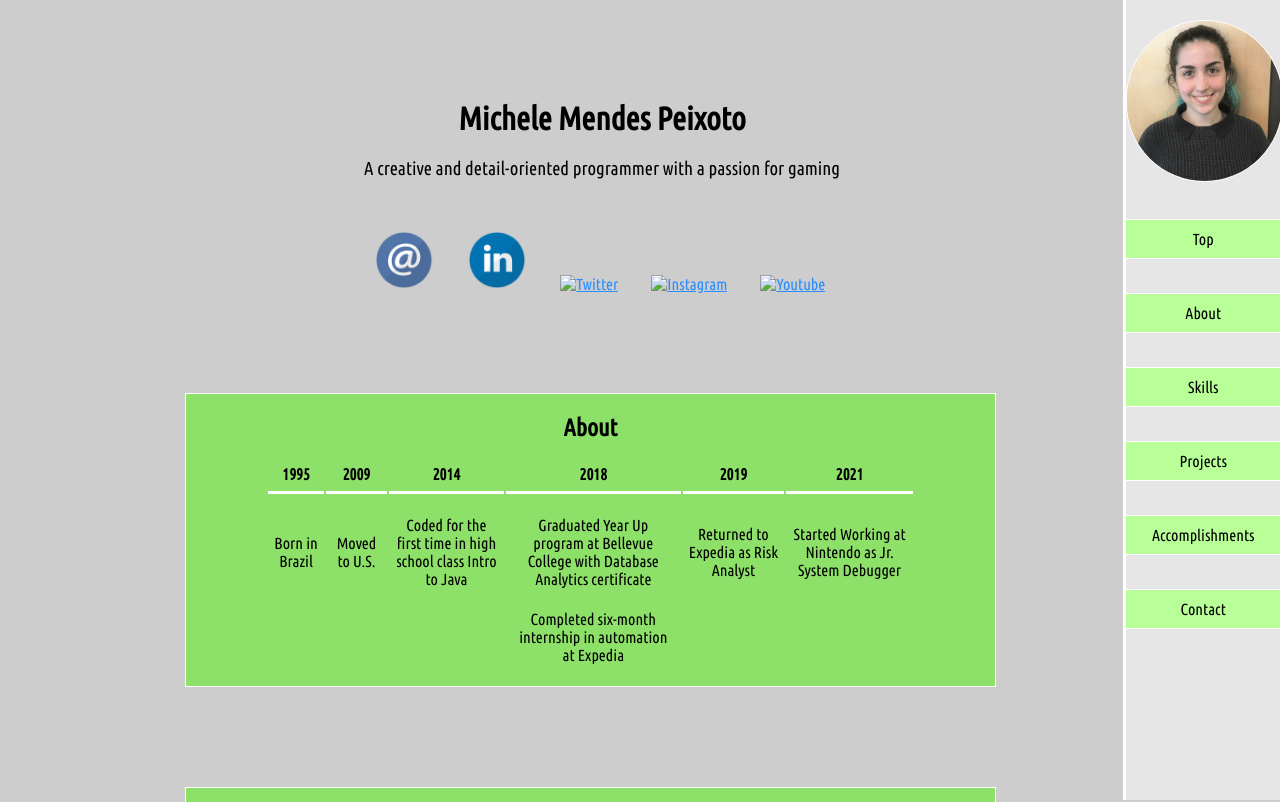
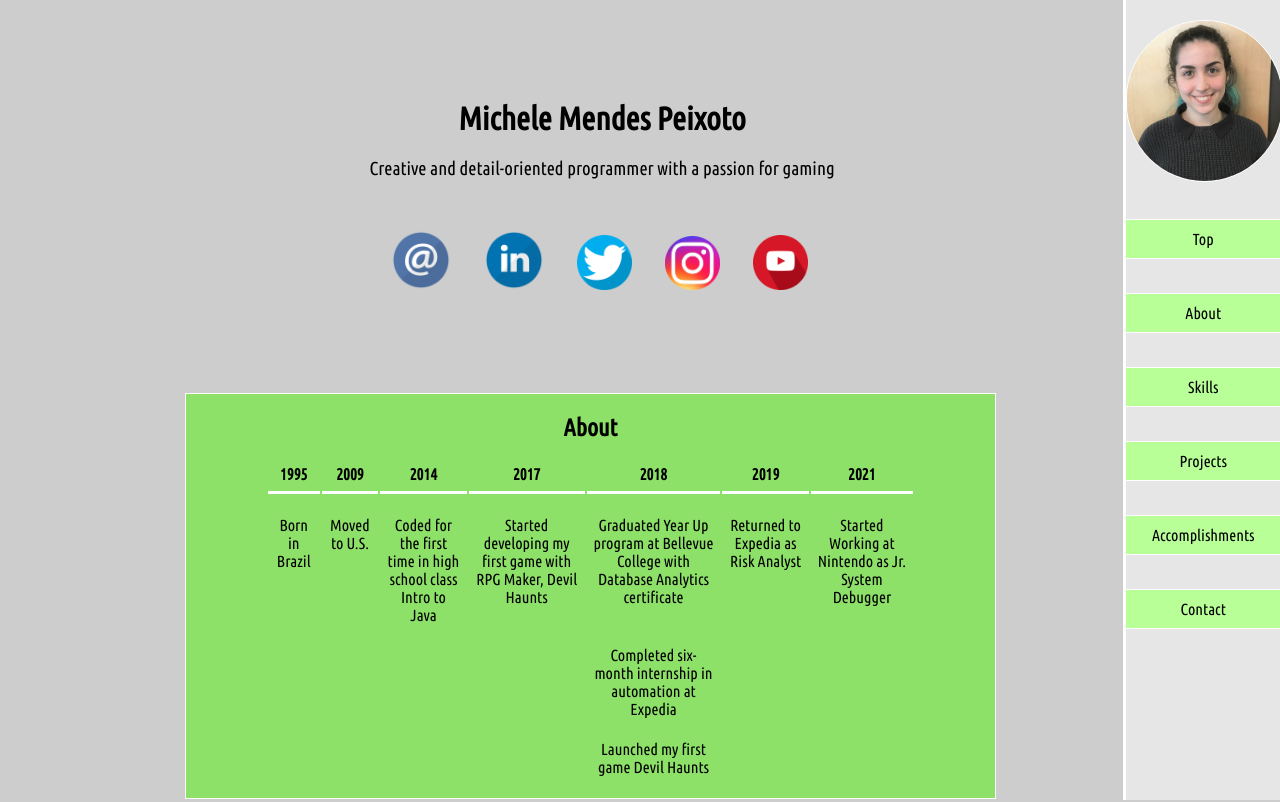
Before and after one commit to michelepeixoto/michelepeixoto, a plain HTML site: page index.html in a window 1280 px wide. Shown: the top 802 px of the page. Drawn offline with nearby package versions, Linux system fonts and the light colour scheme.

Commit message:
🪘💘 Updated with Glitch

```diff
--- a/index.html
+++ b/index.html
@@ -62,7 +62,7 @@
     </div>
     <div id="header">
       <h1>Michele Mendes Peixoto</h1>
-      <h3>A creative and detail-oriented programmer with a passion for gaming</h3>
+      <h3>Creative and detail-oriented programmer with a passion for gaming</h3>
     </div>
     <div id="contact" class="icons">
       <!-- icons from flyclipart.com -->
@@ -70,11 +70,11 @@
       <img src="Images/email-icon.png" alt="Email"></a>
       <a href="https://www.linkedin.com/in/michele-peixoto/" target="_blank">
       <img src="Images/linkedin-icon.png" alt="LinkedIn"></a>
-      <a href="https://twitter.com/scully376" target="_blank">
+      <a class="bigger-icon" href="https://twitter.com/scully376" target="_blank">
       <img src="Images/twitter-icon.png" alt="Twitter"></a>
-      <a href="https://www.instagram.com/scully376/" target="_blank">
+      <a class="bigger-icon" href="https://www.instagram.com/scully376/" target="_blank">
       <img src="Images/instagram-icon.png" alt="Instagram"></a>
-      <a href="https://www.youtube.com/user/micheleemendees" target="_blank">
+      <a class="bigger-icon" href="https://www.youtube.com/user/micheleemendees" target="_blank">
       <img src="Images/youtube-icon.png" alt="Youtube"></a>
     </div>
     <div id="email">
@@ -92,6 +92,7 @@
           <th>1995</th>
           <th>2009</th>
           <th>2014</th>
+          <th>2017</th>
           <th>2018</th>
           <th>2019</th>
           <th>2021</th>
@@ -100,6 +101,7 @@
           <td>Born in Brazil</td>
           <td>Moved to U.S.</td>
           <td>Coded for the first time in high school class Intro to Java</td>
+          <td>Started developing my first game with RPG Maker, Devil Haunts</td>
           <td>Graduated Year Up program at Bellevue College with Database Analytics certificate</td>
           <td>Returned to Expedia as Risk Analyst</td>
           <td>Started Working at Nintendo as Jr. System Debugger</td>
@@ -108,8 +110,16 @@
           <td></td>
           <td></td>
           <td></td>
+          <td></td>
           <td>Completed six-month internship in automation at Expedia</td>
           <td></td>
+        </tr>
+        <tr>
+          <td></td>
+          <td></td>
+          <td></td>
+          <td></td>
+          <td>Launched my first game Devil Haunts</td>
           <td></td>
         </tr>
       </table>
@@ -127,9 +137,14 @@
           <td>Coded for the first time in high school class Intro to Java</td>
         </tr>
         <tr>
+          <th>2017</th>
+          <td>Started developing my first game with RPG Maker, Devil Haunts</td>
+        </tr>
+        <tr>
           <th>2018</th>
           <td>Graduated the Year Up program at Bellevue College with a Database Analytics certificate</td>
           <td>Completed a six-month internship in automation at Expedia</td>
+          <td>Launched my first game Devil Haunts</td>
         </tr>
         <tr>
           <th>2019</th>
--- a/style.css
+++ b/style.css
@@ -123,6 +123,10 @@ td {
   margin-right: 30px;
 }
 
+.bigger-icon img {
+  width: 55px;
+}
+
 #email {
   display: none;
   width: 220px;
@@ -161,6 +165,7 @@ td {
 
 .timeline-horizontal td {
   padding-bottom: 0px;
+  vertical-align: text-top;
 }
 
 .timeline-vertical {
```
Also changed, not shown: Images/instagram-icon.png (added), Images/twitter-icon.png (added), Images/youtube-icon.png (added).
